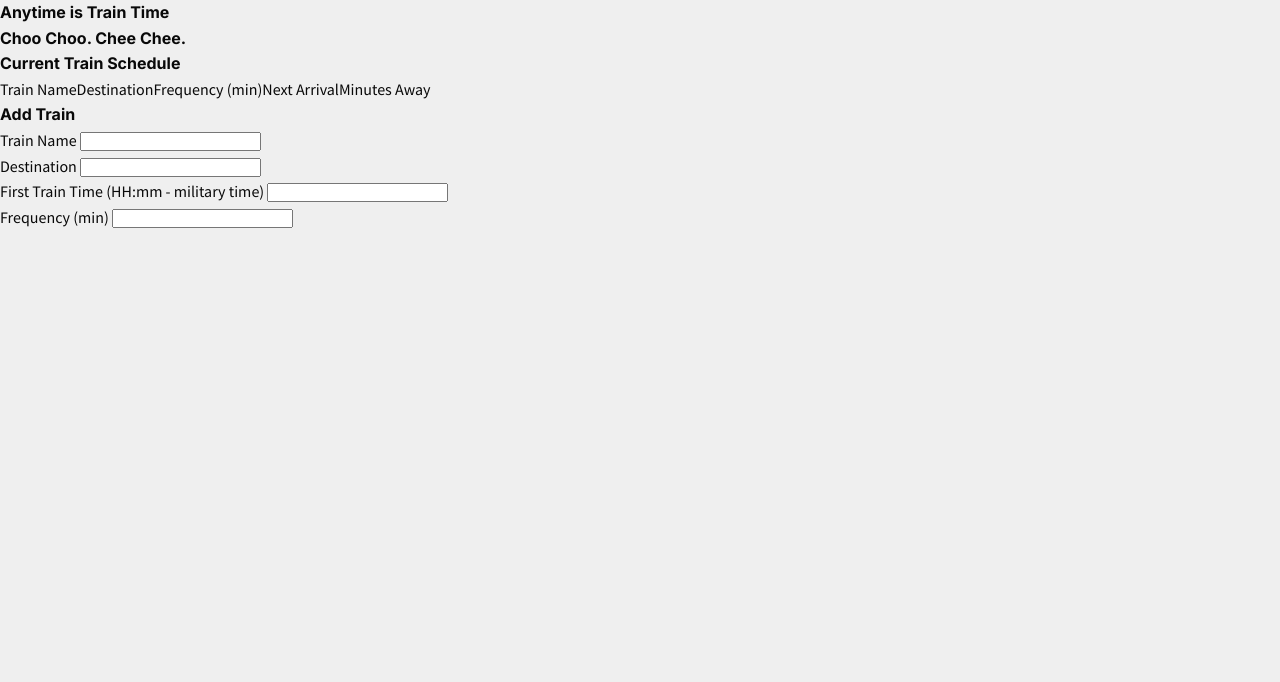
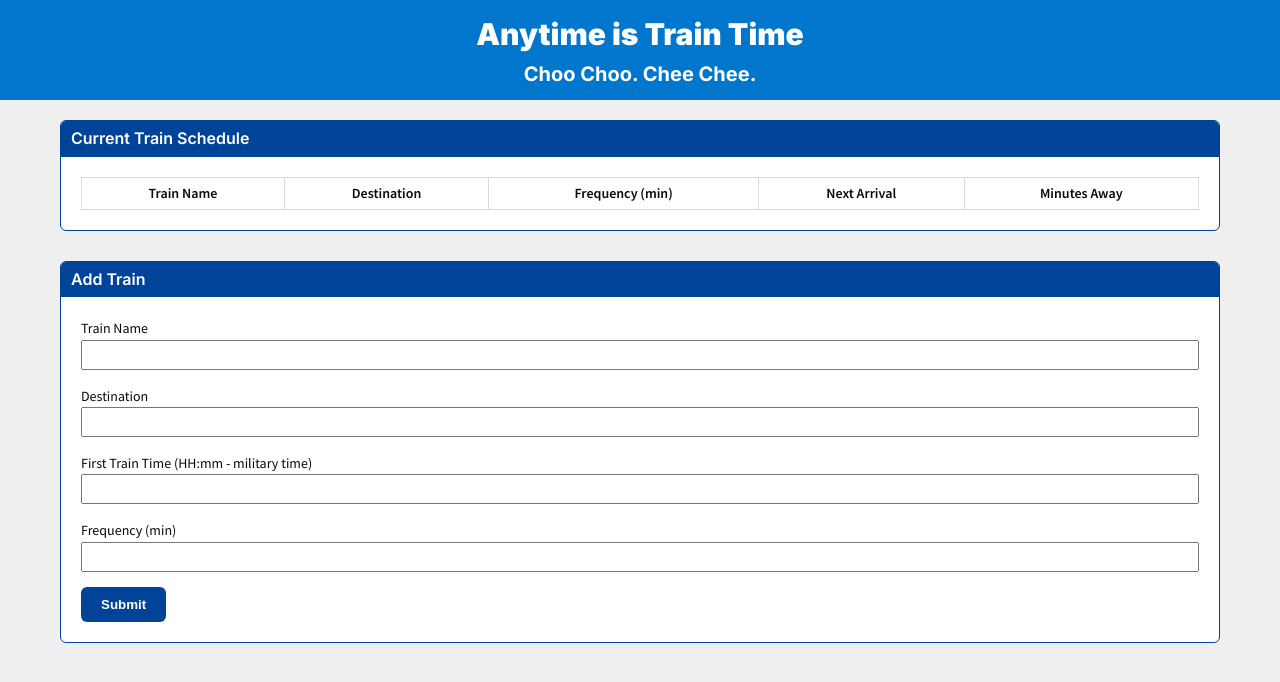
Before and after one commit to yuda0110/TrainScheduler, a plain HTML site: page index.html in a window 1280 px wide. Drawn offline with nearby package versions, Linux system fonts and the light colour scheme.

Commit message:
Add basic styles to css

```diff
--- a/assets/css/style.css
+++ b/assets/css/style.css
@@ -1,7 +1,8 @@
 /* ========== VARIABLES ========== */
 :root {
     --color-blue: #07c;
-    --color-blue-light: #f5fcff;
+    --color-blue-light1: #f5fcff;
+    --color-blue-light2: #99e0ff;
     --color-blue-dark1: #07c;
     --color-blue-dark2: #049;
     --color-red: #e60011;
@@ -49,7 +50,118 @@ h3 {
     font-family: var(--font-heading);
 }
 
+h1 {
+    font-size: 3rem;
+    font-weight: 900;
+}
 
+h2 {
+    font-size: 2rem;
+    font-weight: 700;
+}
+
+h3 {
+    padding: .5rem 1rem;
+    font-size: 1.6rem;
+    font-weight: 600;
+    background: var(--color-blue-dark2);
+    color: var(--color-white);
+}
+
+
+/* ========== HEADER ========== */
+header {
+    width: 100%;
+    padding: 1rem;
+    background: var(--color-blue);
+    color: var(--color-white);
+    text-align: center;
+}
+
+/* ========== MAIN CONTENTS ========== */
+.container {
+    width: 100%;
+    max-width: 1200px;
+    min-height: calc(100vh - 8rem);
+    height: auto;
+    margin: 0 auto;
+    padding: 2rem;
+    background: var(--color-grey-light2);
+}
+
+section {
+    border-radius: .6rem;
+    overflow: hidden;
+    border: 1px solid var(--color-blue-dark2);
+    background: var(--color-white);
+}
+
+section:not(:last-child) {
+    margin-bottom: 3rem;
+}
+
+
+/* ========== TRAIN SCHEDULE ========== */
+#schedule table,
+#add-train form {
+    width: calc(100% - 4rem);
+    margin: 2rem;
+}
+
+#schedule table,
+#schedule th,
+#schedule td {
+    border-collapse: collapse;
+    border: 1px solid var(--color-grey-light1);
+    line-height: 1.5;
+    font-size: 1.4rem;
+}
+
+#schedule tr:nth-child(even){
+    background: var(--color-grey-light2);
+}
+
+#schedule th,
+#schedule td {
+    padding: 5px 10px;
+}
+
+#schedule th {
+    font-weight: 600;
+}
+
+
+/* ========== ADD TRAIN ========== */
+#add-train form {
+    font-size: 1.4rem;
+}
+
+#add-train .form-group:not(:last-child) {
+    margin-bottom: 1.5rem;
+}
+
+#add-train input {
+    width: 100%;
+    padding: .5rem 1rem;
+    display: block;
+    font-size: 1.4rem;
+}
+
+.btn-submit {
+    padding: 1rem 2rem;
+    color: var(--color-white);
+    font-weight: 600;
+    border: 0;
+    background-color: var(--color-blue-dark2);
+    border-radius: .6rem;
+    cursor: pointer;
+    transition: all .3s;
+}
+
+.btn-submit:hover,
+.btn-submit:focus {
+    background-color: var(--color-blue);
+}
 
 
 @media screen and (min-width: 641px) {
--- a/index.html
+++ b/index.html
@@ -6,7 +6,7 @@
     <meta http-equiv="X-UA-Compatible" content="ie=edge">
     <title>Train Scheduler</title>
     <link rel="stylesheet" type="text/css" href="./assets/css/reset.css">
-    <link href="https://fonts.googleapis.com/css?family=Inter:700,900|Source+Sans+Pro:300,400,600&display=swap" rel="stylesheet">
+    <link href="https://fonts.googleapis.com/css?family=Inter:600,700,900|Source+Sans+Pro:300,400,600&display=swap" rel="stylesheet">
     <link rel="stylesheet" href="./assets/css/style.css">
 </head>
 <body>
@@ -52,6 +52,9 @@
                 <label for="frequency">Frequency (min)</label>
                 <input id="frequency" type="number" required>
             </div>
+            <button id="add-train-btn" class="btn-submit" type="submit">
+                Submit
+            </button>
         </form>
     </section>
 </div>
```
